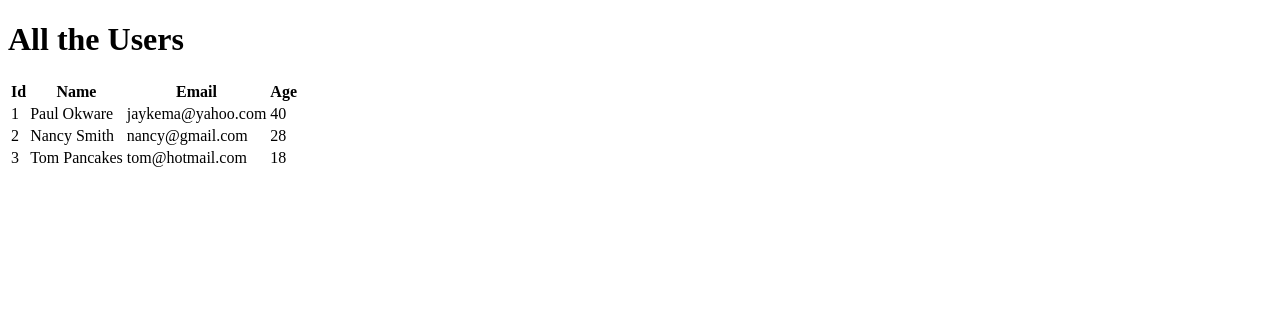
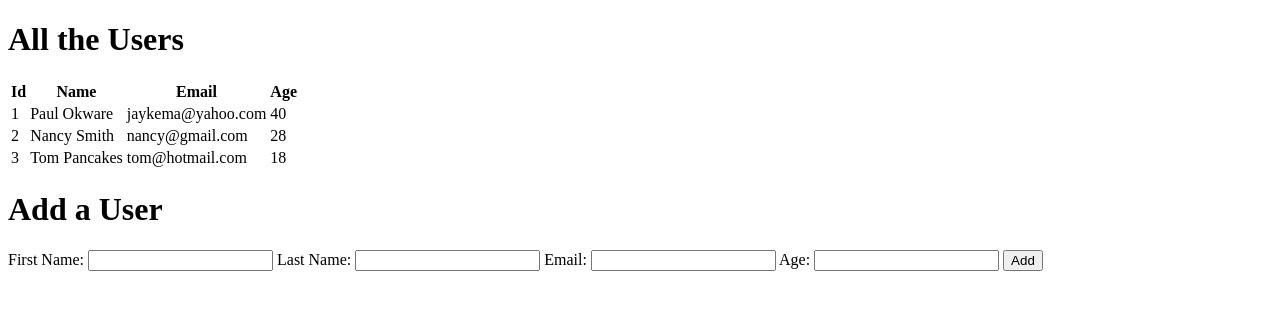
Before and after one commit to paulsmalze/singleModelOrm, a Django app: page / in a window 1280 px wide. Shown: the top 310 px of the page. Run offline with Django 3.2, Linux system fonts and the light colour scheme; data comes from the database, SQL or seed files in the repository.

Commit message:
added a form

```diff
--- a/usersApp/templates/index.html
+++ b/usersApp/templates/index.html
@@ -27,5 +27,18 @@
             {% endfor %}
         </tbody>
     </table>
+    <h1>Add a User</h1>
+    <form action="/create" method="POST">
+        {% csrf_token %}
+        <label for="fname">First Name:</label>
+        <input type="text" name="first_name">
+        <label for="lname">Last Name:</label>
+        <input type="text" name="last_name">
+        <label for="email">Email:</label>
+        <input type="text" name="email_address">
+        <label for="email">Age:</label>
+        <input type="text" name="age">
+        <input type="submit" value="Add">
+    </form>
 </body>
 </html>
```
